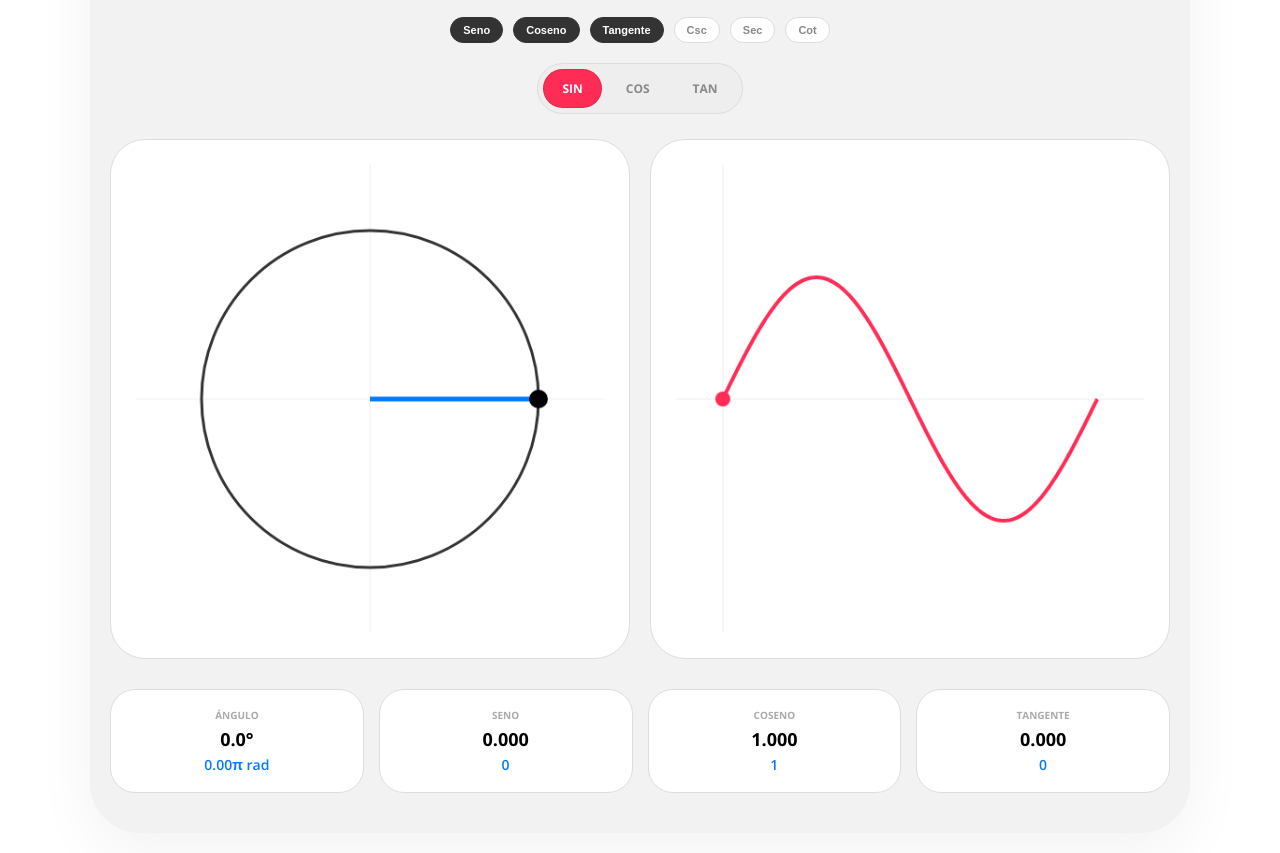
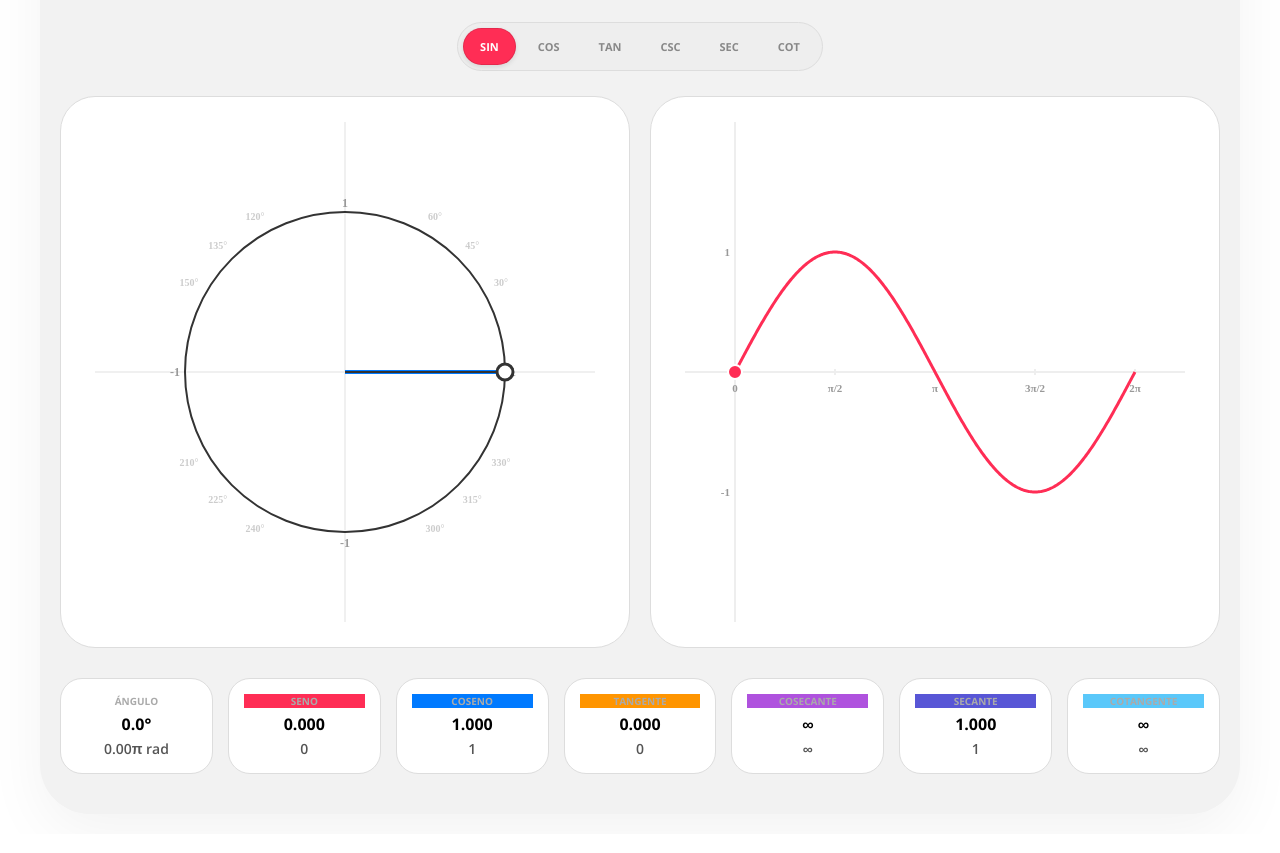
Before and after one commit to srodriguezrojas939/Circulo-unitario, a plain HTML site: page index.html in a window 1280 px wide. Shown: the part 135-988 px from the top of the page. Drawn offline with nearby package versions, Linux system fonts and the light colour scheme.

Commit message:
Update index.html

```diff
--- a/index.html
+++ b/index.html
@@ -3,7 +3,7 @@
 <head>
     <meta charset="UTF-8">
     <meta name="viewport" content="width=device-width, initial-scale=1.0, maximum-scale=1.0, user-scalable=no">
-    <title>Trigonometría Master Pro</title>
+    <title>Trigonometría Master Completa</title>
 
     <style>
         @import url('https://fonts.googleapis.com/css2?family=Playfair+Display:wght@700&family=Open+Sans:wght@400;600;700&display=swap');
@@ -16,43 +16,36 @@
         }
 
         .container {
-            width: 100%; max-width: 1100px; background: #F2F2F2; padding: 40px 20px;
+            width: 100%; max-width: 1200px; background: #F2F2F2; padding: 40px 20px;
             border-radius: 50px; box-shadow: 0 20px 60px rgba(0,0,0,0.05); text-align: center;
         }
 
-        .header { margin-bottom: 20px; }
+        .header { margin-bottom: 25px; }
         .header h1 { font-family: 'Playfair Display', serif; font-size: 32px; margin: 0; }
         .header p { font-family: 'Playfair Display', serif; font-size: 18px; color: #666; margin-top: 5px; font-weight: 700; }
 
-        /* Selector de Funciones Activas */
-        .function-manager {
-            display: flex; justify-content: center; gap: 10px; flex-wrap: wrap; margin-bottom: 20px;
-        }
-        .toggle-btn {
-            padding: 6px 12px; border-radius: 15px; border: 1px solid #ddd; background: #fff;
-            font-size: 11px; font-weight: 700; cursor: pointer; transition: 0.3s; color: #888;
-        }
-        .toggle-btn.active { background: #333; color: #fff; border-color: #333; }
-
-        /* Barra de Navegación de Gráficas */
+        /* Barra de Navegación de Gráficas (Siempre las 6) */
         .mode-selector {
-            display: inline-flex; background: #eee; padding: 5px; border-radius: 30px;
+            display: inline-flex; flex-wrap: wrap; justify-content: center; background: #eee; padding: 5px; border-radius: 30px;
             margin-bottom: 25px; gap: 5px; border: 1px solid #ddd;
         }
         .pill {
-            padding: 10px 18px; border-radius: 25px; cursor: pointer; font-size: 12px;
+            padding: 10px 16px; border-radius: 25px; cursor: pointer; font-size: 11px;
             font-weight: 700; transition: 0.3s; color: #888; text-transform: uppercase; border: 1px solid transparent;
         }
-        .pill.active { border: 1px solid rgba(0,0,0,0.1); color: #fff; }
-        .pill.active.sin { background: #FF2D55; }
-        .pill.active.cos { background: #007AFF; }
-        .pill.active.tan { background: #FF9500; }
-        .pill.active.csc { background: #AF52DE; }
-        .pill.active.sec { background: #5856D6; }
-        .pill.active.cot { background: #5AC8FA; }
+        .pill.active { border: 1px solid rgba(0,0,0,0.1); color: #fff; box-shadow: 0 2px 5px rgba(0,0,0,0.1); }
+
+        /* Colores de Funciones */
+        .sin.active, .color-sin { background-color: #FF2D55; color: #FF2D55; }
+        .cos.active, .color-cos { background-color: #007AFF; color: #007AFF; }
+        .tan.active, .color-tan { background-color: #FF9500; color: #FF9500; }
+        .csc.active, .color-csc { background-color: #AF52DE; color: #AF52DE; }
+        .sec.active, .color-sec { background-color: #5856D6; color: #5856D6; }
+        .cot.active, .color-cot { background-color: #5AC8FA; color: #5AC8FA; }
+        .pill.active { color: #fff !important; } /* Forzar texto blanco en pills activas */
 
         .main-grid { display: grid; grid-template-columns: 1fr 1fr; gap: 20px; align-items: center; }
-        @media (max-width: 900px) { .main-grid { grid-template-columns: 1fr; } }
+        @media (max-width: 950px) { .main-grid { grid-template-columns: 1fr; } }
 
         .canvas-card {
             background: white; border-radius: 35px; padding: 25px; position: relative;
@@ -61,33 +54,25 @@
         canvas { max-width: 100%; height: auto; z-index: 1; cursor: crosshair; }
 
         .data-panel {
-            display: grid; grid-template-columns: repeat(auto-fit, minmax(150px, 1fr));
+            display: grid; grid-template-columns: repeat(auto-fit, minmax(140px, 1fr));
             gap: 15px; margin-top: 30px;
         }
         .data-item {
-            background: white; padding: 18px; border-radius: 25px; border: 1px solid #ddd;
-            display: flex; flex-direction: column; justify-content: center; min-height: 100px;
+            background: white; padding: 15px; border-radius: 22px; border: 1px solid #ddd;
+            display: flex; flex-direction: column; justify-content: center; min-height: 90px;
         }
         .data-label { font-size: 10px; font-weight: 700; color: #aaa; text-transform: uppercase; margin-bottom: 5px; }
-        .data-value { font-size: 18px; font-weight: 700; color: #000; }
-        .data-exact { font-size: 14px; color: #007AFF; font-weight: 600; margin-top: 4px; }
+        .data-value { font-size: 16px; font-weight: 700; color: #000; }
+        /* Color Gris Oscuro para valores exactos */
+        .data-exact { font-size: 14px; color: #555; font-weight: 600; margin-top: 4px; }
     </style>
 </head>
 <body>
 
 <div class="container">
     <div class="header">
-        <h1>Círculo Unitario</h1>
+        <h1>Círculo Unitario Completo</h1>
         <p>√(Raíz) Cuadrada²</p>
-    </div>
-
-    <div class="function-manager" id="manager">
-        <button class="toggle-btn active" onclick="toggleVisibility('sin')">Seno</button>
-        <button class="toggle-btn active" onclick="toggleVisibility('cos')">Coseno</button>
-        <button class="toggle-btn active" onclick="toggleVisibility('tan')">Tangente</button>
-        <button class="toggle-btn" onclick="toggleVisibility('csc')">Csc</button>
-        <button class="toggle-btn" onclick="toggleVisibility('sec')">Sec</button>
-        <button class="toggle-btn" onclick="toggleVisibility('cot')">Cot</button>
     </div>
 
     <div class="mode-selector" id="pills-container">
@@ -108,21 +93,12 @@
             <div class="data-value" id="val-angle">0.0°</div>
             <div class="data-exact" id="exact-angle">0 rad</div>
         </div>
-        <div class="data-item">
-            <div class="data-label">Seno</div>
-            <div class="data-value" id="val-sin">0.000</div>
-            <div class="data-exact" id="exact-sin">0</div>
-        </div>
-        <div class="data-item">
-            <div class="data-label">Coseno</div>
-            <div class="data-value" id="val-cos">1.000</div>
-            <div class="data-exact" id="exact-cos">1</div>
-        </div>
-        <div class="data-item">
-            <div class="data-label">Tangente</div>
-            <div class="data-value" id="val-tan">0.000</div>
-            <div class="data-exact" id="exact-tan">0</div>
-        </div>
+        <div class="data-item"><div class="data-label color-sin">Seno</div><div class="data-value" id="val-sin">0.000</div><div class="data-exact" id="exact-sin"></div></div>
+        <div class="data-item"><div class="data-label color-cos">Coseno</div><div class="data-value" id="val-cos">1.000</div><div class="data-exact" id="exact-cos"></div></div>
+        <div class="data-item"><div class="data-label color-tan">Tangente</div><div class="data-value" id="val-tan">0.000</div><div class="data-exact" id="exact-tan"></div></div>
+        <div class="data-item"><div class="data-label color-csc">Cosecante</div><div class="data-value" id="val-csc">∞</div><div class="data-exact" id="exact-csc"></div></div>
+        <div class="data-item"><div class="data-label color-sec">Secante</div><div class="data-value" id="val-sec">1.000</div><div class="data-exact" id="exact-sec"></div></div>
+        <div class="data-item"><div class="data-label color-cot">Cotangente</div><div class="data-value" id="val-cot">∞</div><div class="data-exact" id="exact-cot"></div></div>
     </div>
 </div>
 
@@ -135,46 +111,28 @@
     let currentAngle = 0;
     let isDragging = false;
     let mode = 'sin';
-    const activeFuncs = { sin: true, cos: true, tan: true, csc: false, sec: false, cot: false };
+    const allFuncs = ['sin', 'cos', 'tan', 'csc', 'sec', 'cot'];
 
-    // Valores Exactos (Mapeo de ángulos notables)
+    // Valores Exactos
     const exactValues = {
-        0:   { sin: '0', cos: '1', tan: '0' },
-        30:  { sin: '1/2', cos: '√3/2', tan: '√3/3' },
-        45:  { sin: '√2/2', cos: '√2/2', tan: '1' },
-        60:  { sin: '√3/2', cos: '1/2', tan: '√3' },
-        90:  { sin: '1', cos: '0', tan: '∞' },
-        180: { sin: '0', cos: '-1', tan: '0' },
-        270: { sin: '-1', cos: '0', tan: '∞' }
+        0:   { sin:'0', cos:'1', tan:'0', csc:'∞', sec:'1', cot:'∞' },
+        30:  { sin:'1/2', cos:'√3/2', tan:'√3/3', csc:'2', sec:'2√3/3', cot:'√3' },
+        45:  { sin:'√2/2', cos:'√2/2', tan:'1', csc:'√2', sec:'√2', cot:'1' },
+        60:  { sin:'√3/2', cos:'1/2', tan:'√3', csc:'2√3/3', sec:'2', cot:'√3/3' },
+        90:  { sin:'1', cos:'0', tan:'∞', csc:'1', sec:'∞', cot:'0' },
+        180: { sin:'0', cos:'-1', tan:'0', csc:'∞', sec:'-1', cot:'∞' },
+        270: { sin:'-1', cos:'0', tan:'∞', csc:'-1', sec:'∞', cot:'0' }
     };
-
-    function toggleVisibility(f) {
-        activeFuncs[f] = !activeFuncs[f];
-        renderPills();
-        if(!activeFuncs[mode]) mode = Object.keys(activeFuncs).find(k => activeFuncs[k]);
-        updateManagerButtons();
-        drawAll();
-    }
 
     function renderPills() {
         const container = document.getElementById('pills-container');
         container.innerHTML = '';
-        Object.keys(activeFuncs).forEach(f => {
-            if(activeFuncs[f]) {
+        allFuncs.forEach(f => {
             const p = document.createElement('div');
             p.className = `pill ${f} ${mode === f ? 'active' : ''}`;
             p.innerText = f.toUpperCase();
             p.onclick = () => { mode = f; renderPills(); drawAll(); };
             container.appendChild(p);
-            }
-        });
-    }
-
-    function updateManagerButtons() {
-        const btns = document.querySelectorAll('.toggle-btn');
-        btns.forEach(b => {
-            const func = b.innerText.toLowerCase().replace('seno', 'sin').replace('coseno', 'cos').replace('tangente', 'tan');
-            b.className = `toggle-btn ${activeFuncs[func] ? 'active' : ''}`;
         });
     }
 
@@ -185,58 +143,137 @@
     }
 
     function drawCircle() {
-        const cx = 250, cy = 250, r = 180;
+        const cx = 250, cy = 250, r = 160;
         circleCtx.clearRect(0, 0, 500, 500);
 
-        // Guías
-        circleCtx.strokeStyle = '#f0f0f0'; circleCtx.beginPath();
-        circleCtx.moveTo(0, cy); circleCtx.lineTo(500, cy); circleCtx.moveTo(cx, 0); circleCtx.lineTo(cx, 500); circleCtx.stroke();
+        // Ejes y Etiquetas de Valor
+        circleCtx.strokeStyle = '#f0f0f0'; circleCtx.lineWidth = 2;
+        circleCtx.beginPath(); circleCtx.moveTo(0, cy); circleCtx.lineTo(500, cy); circleCtx.moveTo(cx, 0); circleCtx.lineTo(cx, 500); circleCtx.stroke();
 
-        circleCtx.strokeStyle = '#333'; circleCtx.lineWidth = 3;
+        circleCtx.font = '700 12px "Open Sans"'; circleCtx.fillStyle = '#999';
+        circleCtx.textAlign = 'left'; circleCtx.fillText('1', cx + r + 5, cy + 4);
+        circleCtx.textAlign = 'right'; circleCtx.fillText('-1', cx - r - 5, cy + 4);
+        circleCtx.textAlign = 'center'; circleCtx.fillText('1', cx, cy - r - 5); circleCtx.fillText('-1', cx, cy + r + 15);
+
+        // Guías de ángulos
+        circleCtx.font = '600 10px "Open Sans"'; circleCtx.fillStyle = '#ccc';
+        [30, 45, 60, 120, 135, 150, 210, 225, 240, 300, 315, 330].forEach(deg => {
+            const rad = deg * Math.PI / 180;
+            circleCtx.fillText(deg + '°', cx + (r + 20) * Math.cos(rad), cy - (r + 20) * Math.sin(rad) + 4);
+        });
+
+        // Círculo Base
+        circleCtx.strokeStyle = '#333'; circleCtx.lineWidth = 2;
         circleCtx.beginPath(); circleCtx.arc(cx, cy, r, 0, Math.PI * 2); circleCtx.stroke();
 
         const x = cx + r * Math.cos(currentAngle);
         const y = cy - r * Math.sin(currentAngle);
+        const sinVal = Math.sin(currentAngle);
+        const cosVal = Math.cos(currentAngle);
 
-        // Seno y Coseno siempre visibles
-        circleCtx.lineWidth = 5;
-        circleCtx.strokeStyle = '#007AFF'; circleCtx.beginPath(); circleCtx.moveTo(cx, cy); circleCtx.lineTo(x, cy); circleCtx.stroke();
-        circleCtx.strokeStyle = '#FF2D55'; circleCtx.beginPath(); circleCtx.moveTo(x, cy); circleCtx.lineTo(x, y); circleCtx.stroke();
+        // --- PROYECCIONES GEOMÉTRICAS ---
 
-        if (Math.abs(Math.cos(currentAngle)) > 0.02) {
-            circleCtx.strokeStyle = '#FF9500'; circleCtx.beginPath();
-            circleCtx.moveTo(cx + r, cy); circleCtx.lineTo(cx + r, cy - r * Math.tan(currentAngle)); circleCtx.stroke();
+        // 1. Seno (Rojo) y Coseno (Azul) - Los más gruesos
+        circleCtx.lineWidth = 4;
+        circleCtx.strokeStyle = '#007AFF'; circleCtx.beginPath(); circleCtx.moveTo(cx, cy); circleCtx.lineTo(x, cy); circleCtx.stroke(); // Cos
+        circleCtx.strokeStyle = '#FF2D55'; circleCtx.beginPath(); circleCtx.moveTo(x, cy); circleCtx.lineTo(x, y); circleCtx.stroke(); // Sin
+
+        // Radio
+        circleCtx.strokeStyle = '#333'; circleCtx.lineWidth = 2;
+        circleCtx.beginPath(); circleCtx.moveTo(cx, cy); circleCtx.lineTo(x, y); circleCtx.stroke();
+
+        // Evitar división por cero y valores extremos para las recíprocas
+        if (Math.abs(sinVal) > 0.01 && Math.abs(cosVal) > 0.01) {
+            const tanVal = Math.tan(currentAngle);
+            const cotVal = 1 / tanVal;
+            const secVal = 1 / cosVal;
+            const cscVal = 1 / sinVal;
+
+            // Puntos de intersección
+            const tanX = cx + r, tanY = cy - r * tanVal;
+            const cotX = cx + r * cotVal, cotY = cy - r * (sinVal>=0?1:-1);
+            const secX = cx + r * secVal;
+            const cscY = cy - r * cscVal;
+
+            circleCtx.lineWidth = 3;
+
+            // Tangente (Naranja)
+            circleCtx.strokeStyle = '#FF9500'; circleCtx.beginPath(); circleCtx.moveTo(tanX, cy); circleCtx.lineTo(tanX, tanY); circleCtx.stroke();
+
+            // Cotangente (Cian)
+            circleCtx.strokeStyle = '#5AC8FA'; circleCtx.beginPath(); circleCtx.moveTo(cx, cotY); circleCtx.lineTo(cotX, cotY); circleCtx.stroke();
+
+            // Secante (Índigo) - En el eje X
+            circleCtx.strokeStyle = '#5856D6'; circleCtx.beginPath(); circleCtx.moveTo(cx, cy); circleCtx.lineTo(secX, cy); circleCtx.stroke();
+
+            // Cosecante (Púrpura) - En el eje Y
+            circleCtx.strokeStyle = '#AF52DE'; circleCtx.beginPath(); circleCtx.moveTo(cx, cy); circleCtx.lineTo(cx, cscY); circleCtx.stroke();
+
+            // Líneas Punteadas de Proyección (Conectan origen con las nuevas funciones)
+            circleCtx.setLineDash([3, 4]); circleCtx.lineWidth = 1; circleCtx.strokeStyle = '#aaa';
+            circleCtx.beginPath();
+            // Extensión del radio hacia Tan/Sec/Csc
+            circleCtx.moveTo(x,y); circleCtx.lineTo(secX, cscY);
+            // Extensión hacia Cot
+            circleCtx.moveTo(cx,cy); circleCtx.lineTo(cotX, cotY);
+            circleCtx.stroke();
+            circleCtx.setLineDash([]);
+
+            // Línea tangente completa que une Sec y Csc
+            circleCtx.lineWidth = 1; circleCtx.strokeStyle = '#ccc';
+            circleCtx.beginPath(); circleCtx.moveTo(secX, cy); circleCtx.lineTo(cx, cscY); circleCtx.stroke();
         }
 
-        circleCtx.fillStyle = '#000'; circleCtx.beginPath(); circleCtx.arc(x, y, 10, 0, Math.PI * 2); circleCtx.fill();
+        // Punto
+        circleCtx.fillStyle = '#fff'; circleCtx.beginPath(); circleCtx.arc(x, y, 8, 0, Math.PI * 2); circleCtx.fill();
+        circleCtx.strokeStyle = '#333'; circleCtx.lineWidth = 3; circleCtx.stroke();
     }
 
     function drawGraph() {
-        const w = 500, h = 500, midY = h / 2, amp = 130;
+        const w = 500, h = 500, midY = h / 2, amp = 120;
         graphCtx.clearRect(0, 0, 500, 500);
 
         const colors = { sin:'#FF2D55', cos:'#007AFF', tan:'#FF9500', csc:'#AF52DE', sec:'#5856D6', cot:'#5AC8FA' };
         const funcs = { sin: Math.sin, cos: Math.cos, tan: Math.tan, csc: a => 1/Math.sin(a), sec: a => 1/Math.cos(a), cot: a => 1/Math.tan(a) };
 
-        graphCtx.strokeStyle = '#eee'; graphCtx.beginPath();
-        graphCtx.moveTo(50, 0); graphCtx.lineTo(50, h); graphCtx.moveTo(0, midY); graphCtx.lineTo(w, midY); graphCtx.stroke();
+        // Ejes y Etiquetas
+        graphCtx.strokeStyle = '#eee'; graphCtx.lineWidth = 2;
+        graphCtx.beginPath(); graphCtx.moveTo(50, 0); graphCtx.lineTo(50, h); graphCtx.moveTo(0, midY); graphCtx.lineTo(w, midY); graphCtx.stroke();
 
-        graphCtx.strokeStyle = colors[mode]; graphCtx.lineWidth = 4;
+        graphCtx.fillStyle = '#999'; graphCtx.font = '700 11px "Open Sans"';
+        graphCtx.textAlign = 'right'; graphCtx.fillText('1', 45, midY - amp + 4); graphCtx.fillText('-1', 45, midY + amp + 4);
+        graphCtx.textAlign = 'center';
+        [{x:50,t:'0'},{x:150,t:'π/2'},{x:250,t:'π'},{x:350,t:'3π/2'},{x:450,t:'2π'}].forEach(l => {
+            graphCtx.fillText(l.t, l.x, midY + 20);
+            graphCtx.beginPath(); graphCtx.moveTo(l.x, midY-3); graphCtx.lineTo(l.x, midY+3); graphCtx.stroke();
+        });
+
+        // Curva
+        graphCtx.strokeStyle = colors[mode]; graphCtx.lineWidth = 3;
         graphCtx.beginPath();
         for(let i = 0; i <= 400; i++) {
             const a = (i / 400) * Math.PI * 2;
-            const v = funcs[mode](a);
+            let v = funcs[mode](a);
+            // Limitar valores extremos para Tan, Csc, Sec, Cot
+            if(Math.abs(v) > 15) v = v > 0 ? 15 : -15;
             const py = midY - v * amp;
-            if (Math.abs(v) > 10) { graphCtx.stroke(); graphCtx.beginPath(); }
-            else { if(i === 0) graphCtx.moveTo(50+i, py); else graphCtx.lineTo(50+i, py); }
+
+            if (['tan','csc','sec','cot'].includes(mode) && Math.abs(funcs[mode](a)) > 10 && i > 0) {
+                graphCtx.stroke(); graphCtx.beginPath();
+            } else {
+                if(i === 0) graphCtx.moveTo(50+i, py); else graphCtx.lineTo(50+i, py);
+            }
         }
         graphCtx.stroke();
 
+        // Marcador
         let norm = currentAngle % (Math.PI * 2); if(norm < 0) norm += Math.PI * 2;
+        let vMark = funcs[mode](norm);
+        if(Math.abs(vMark) < 10) {
             const mx = 50 + (norm / (Math.PI * 2)) * 400;
-        const my = midY - funcs[mode](norm) * amp;
-        if(Math.abs(funcs[mode](norm)) < 10) {
-            graphCtx.fillStyle = colors[mode]; graphCtx.beginPath(); graphCtx.arc(mx, my, 8, 0, Math.PI * 2); graphCtx.fill();
+            const my = midY - vMark * amp;
+            graphCtx.fillStyle = colors[mode]; graphCtx.beginPath(); graphCtx.arc(mx, my, 7, 0, Math.PI * 2); graphCtx.fill();
+            graphCtx.strokeStyle = '#fff'; graphCtx.lineWidth = 2; graphCtx.stroke();
         }
     }
 
@@ -247,16 +284,20 @@
         document.getElementById('val-angle').innerText = (n * 180 / Math.PI).toFixed(1) + '°';
         document.getElementById('exact-angle').innerText = (n / Math.PI).toFixed(2) + 'π rad';
 
-        const s = Math.sin(n), c = Math.cos(n), t = Math.tan(n);
-        document.getElementById('val-sin').innerText = s.toFixed(3);
-        document.getElementById('val-cos').innerText = c.toFixed(3);
-        document.getElementById('val-tan').innerText = Math.abs(t) > 20 ? '∞' : t.toFixed(3);
+        const vals = {
+            sin: Math.sin(n), cos: Math.cos(n), tan: Math.tan(n),
+            csc: 1/Math.sin(n), sec: 1/Math.cos(n), cot: 1/Math.tan(n)
+        };
 
-        // Mostrar exactos si hay snap
+        allFuncs.forEach(f => {
+            const valStr = Math.abs(vals[f]) > 50 ? '∞' : vals[f].toFixed(3);
+            document.getElementById(`val-${f}`).innerText = valStr;
+        });
+
         const ex = exactValues[deg % 360] || exactValues[360 - (deg % 360)];
-        document.getElementById('exact-sin').innerText = ex ? ex.sin : '';
-        document.getElementById('exact-cos').innerText = ex ? ex.cos : '';
-        document.getElementById('exact-tan').innerText = ex ? ex.tan : '';
+        allFuncs.forEach(f => {
+            document.getElementById(`exact-${f}`).innerText = ex ? ex[f] : '';
+        });
     }
 
     function handle(e) {
@@ -265,20 +306,18 @@
         const clientY = e.touches ? e.touches[0].clientY : e.clientY;
         let x = (clientX - rect.left) * (500 / rect.width) - 250;
         let y = 250 - (clientY - rect.top) * (500 / rect.height);
-
         let ang = Math.atan2(y, x);
         let deg = ang * 180 / Math.PI; if(deg < 0) deg += 360;
 
-        // --- EFECTO IMÁN (Snap) ---
+        // Snap magnético
         const notables = [0, 30, 45, 60, 90, 120, 135, 150, 180, 210, 225, 240, 270, 300, 315, 330, 360];
         for(let n of notables) {
-            if(Math.abs(deg - n) < 2.5) { // Sensibilidad de 2.5 grados
+            if(Math.abs(deg - n) < 2.5) {
                 ang = n * Math.PI / 180;
-                if("vibrate" in navigator && currentAngle !== ang) navigator.vibrate(5);
+                if("vibrate" in navigator && Math.abs(currentAngle - ang) > 0.01) navigator.vibrate(5);
                 break;
             }
         }
-
         currentAngle = ang;
         drawAll();
     }
```
Lines whose indentation alone changed are shown as unchanged.
